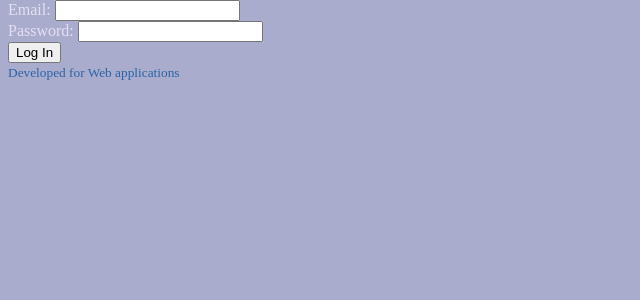
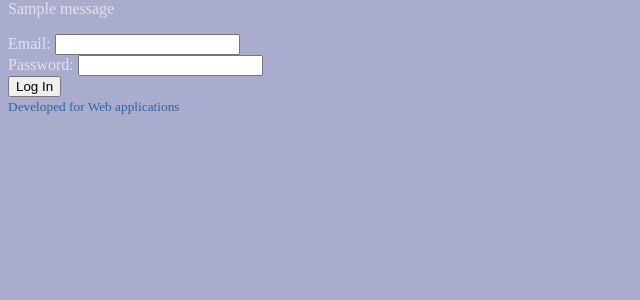
Before and after one commit to chriss1245/web_development_basics, a Flask app: page /login in a window 1280 px wide. Shown: the part 111-411 px from the top of the page, without its empty margins (0-640 px from the left). Run offline with Flask 2, Linux system fonts and the light colour scheme; tables that the repository leaves empty hold one stand-in row (values such as "Sample post"); one stand-in notice (Sample message) is shown.

Commit message:
finished login view, updated the requirements.txt

```diff
--- a/microblog/auth.py
+++ b/microblog/auth.py
@@ -42,3 +42,11 @@ def login():
 def auth_login_post():
     email = request.form.get('email')
     password = request.form.get('password')
+
+    user = model.User.query.filter_by(email=email).first()
+
+    if user and bcrypt.check_password_hash(user.password, password):
+        return redirect(url_for('main.index'))
+    else:
+        flash('Wrong email or password. Try again')
+        return redirect(url_for('auth.login'))
--- a/microblog/templates/auth/login.html
+++ b/microblog/templates/auth/login.html
@@ -1,5 +1,11 @@
 {% extends 'base.html'%}
 {% block content %}
+    {% with messages = get_flashed_messages() %}
+        {% for message in messages%}
+            <div class='error'>{{message}}</div>
+        {% endfor %}
+        <p></p>
+    {%endwith%}
     <form action="{{url_for('auth.login')}}" method="post">
         <div>
             <label for = 'email'>Email:</label>
--- a/microblog/templates/auth/signup.html
+++ b/microblog/templates/auth/signup.html
@@ -3,7 +3,7 @@
 {% block content %}
     {% with messages = get_flashed_messages() %}
         {% for message in messages %}
-            <div class='notification'>{{ message }}</div>
+            <div class='error'>{{ message }}</div>
         {% endfor %}
     {% endwith %}
     <h2>Sing Up!!!</h2>
```
Also changed, not shown: requirements.txt (+9 -0 lines).
